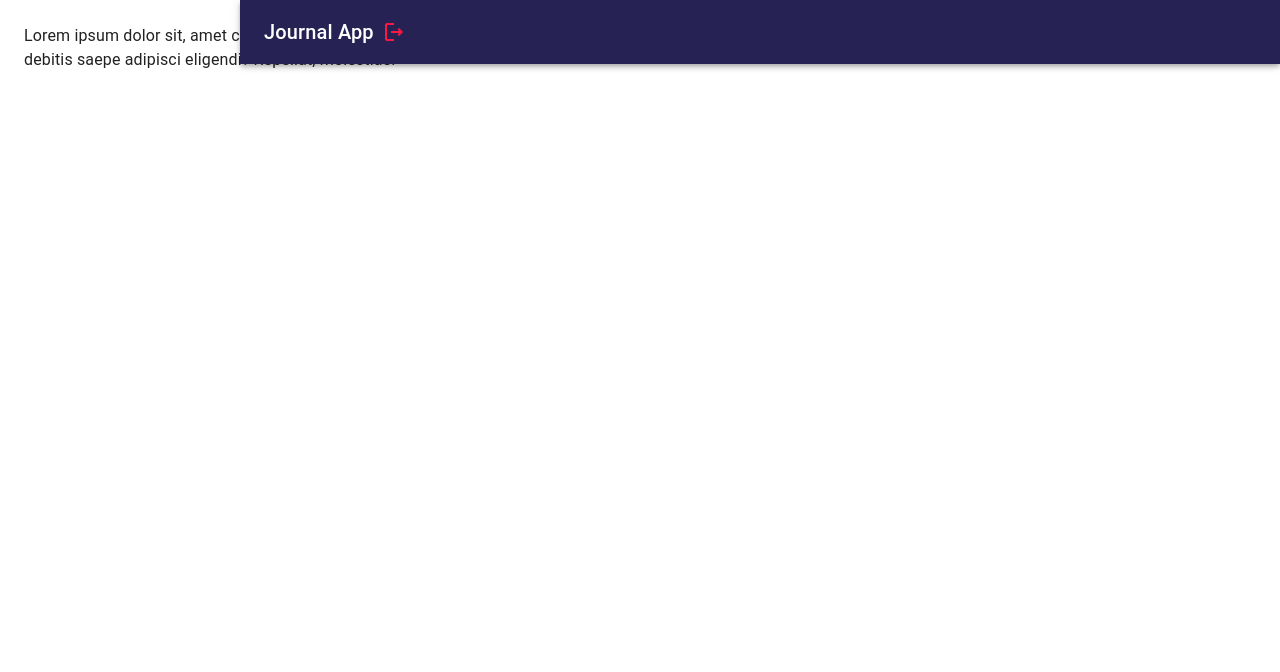
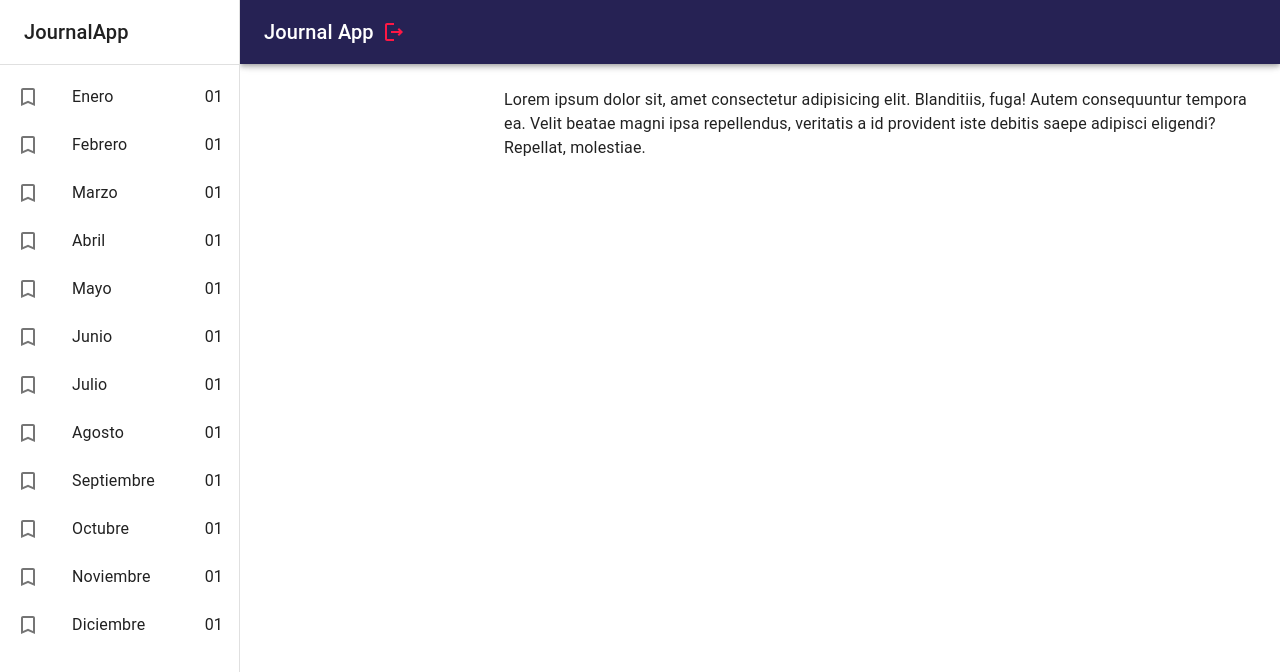
Before and after one commit to gabrielwsa/Journal-app, a React (Vite) app: page / in a window 1280 px wide. Shown: the top 672 px of the page. Built offline with nearby package versions, Linux system fonts and the light colour scheme.

Commit message:
avances en la interface de login

```diff
--- /dev/null
+++ b/src/journal/components/SideBar.jsx
@@ -0,0 +1,33 @@
+import { Box, Drawer, Typography, Toolbar, Divider, List, ListItemButton, ListItemIcon, ListItemText, Grid, ListItemSecondaryAction } from "@mui/material"
+import { TurnedInNotOutlined } from "@mui/icons-material"
+
+export const SideBar = (props) => {
+    return (
+        <Box component={'nav'} sx={{ width: { sm: props.drawerWidth }, flexShrink: { sm: 0 } }}>
+            <Drawer variant="permanent" open sx={{ display: { xs: 'block' }, '& .MuiDrawer-paper': { boxSizing: 'border-box', width: props.drawerWidth } }}>
+                <Toolbar>
+                    <Typography variant="h6" noWrap component={'div'}>JournalApp</Typography>
+                </Toolbar>
+                <Divider />
+
+                <List>
+                    {
+                        ['Enero', 'Febrero', 'Marzo', 'Abril', 'Mayo', 'Junio', 'Julio', 'Agosto', 'Septiembre', 'Octubre', 'Noviembre', 'Diciembre'].map(text => (
+                            <ListItemButton key={text}>
+                                <ListItemIcon>
+                                    <TurnedInNotOutlined />
+                                </ListItemIcon>
+                                <Grid container>
+                                    <ListItemText primary={text} />
+                                    <ListItemSecondaryAction>
+                                        01
+                                    </ListItemSecondaryAction>
+                                </Grid>
+                            </ListItemButton>
+                        ))
+                    }
+                </List>
+            </Drawer>
+        </Box>
+    )
+}
--- a/src/journal/index.js
+++ b/src/journal/index.js
@@ -6,3 +6,4 @@ export * from "./routes/JournalRoutes";
 
 //* COMPONENTS
 export * from "./components/NavBar";
+export * from "./components/SideBar";
--- a/src/journal/layout/JournalLayout.jsx
+++ b/src/journal/layout/JournalLayout.jsx
@@ -1,18 +1,20 @@
 import { Box } from "@mui/material"
 import { NavBar } from "../components/NavBar";
+import { SideBar } from "../components/SideBar";
 
 const drawerWidth = 240;
 
 export const JournalLayout = (props) => {
     return (
-        <Box sx={{ display: 'flex' }}>
+        <Box sx={{ display: 'flex', minHeight: '100vh' }}>
 
             {/* NAVBAR */}
             <NavBar drawerWidth={ drawerWidth } />
 
             {/* SIDEBAR */}
+            <SideBar drawerWidth={ drawerWidth } />
 
-            <Box component='main' sx={{ flexGrow: 1, p: 3 }}>
+            <Box component='main' sx={{ flexGrow: 1, p: 3, width: { sm: `calc(100% - ${drawerWidth}px)` }, ml: { sm: `${drawerWidth}px` }, mt: '64px' }}>
                 { props.children }
             </Box>
         </Box>
```
